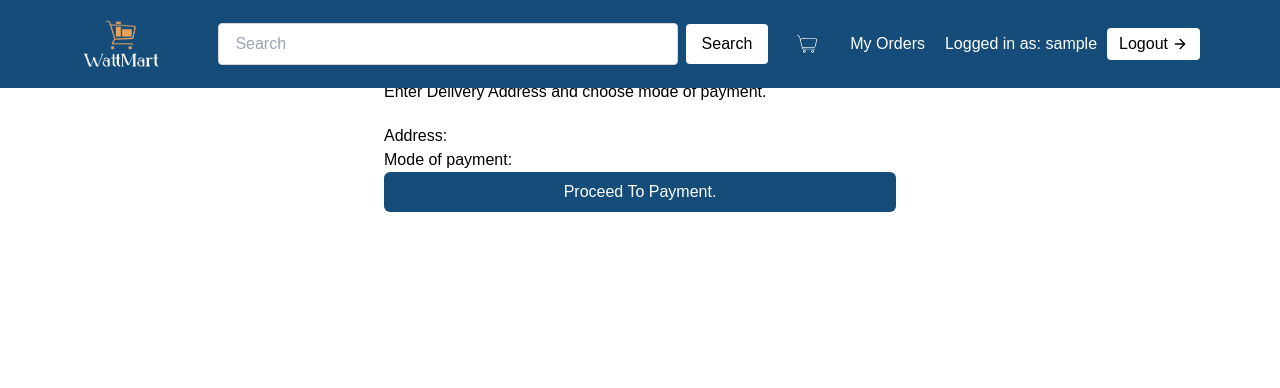
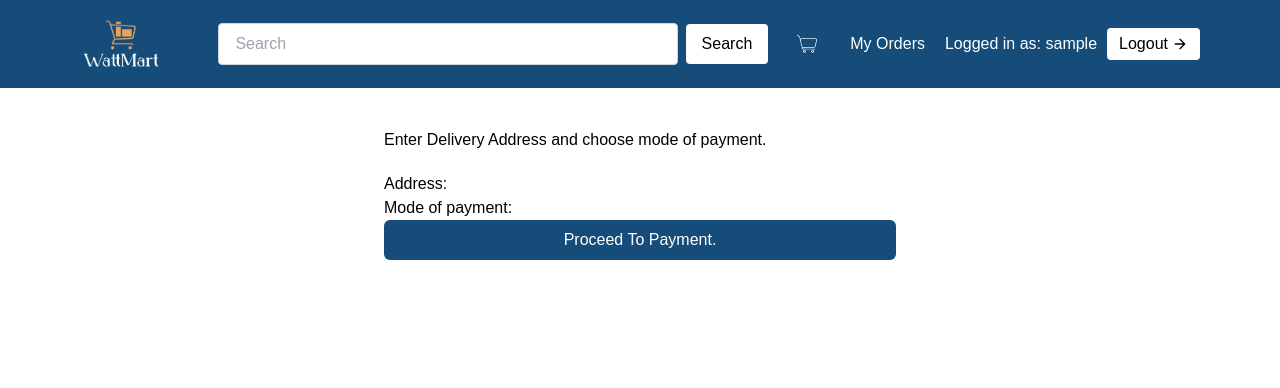
Before and after one commit to Suhail270/F20EC-CW2, a Django app: page /logistics/ in a window 1280 px wide. Shown: the top 388 px of the page. Run offline with Django 4.2, Linux system fonts and the light colour scheme; the visitor is signed in with stand-in values (Sample User, id 1); data that the repository does not hold is empty; some libraries are stand-ins or nearby versions.

Commit message:
fixed logistics css

```diff
--- a/templates/logistics.html
+++ b/templates/logistics.html
@@ -3,7 +3,7 @@
 
 {% block content %}
 
-<div class="max-w-lg mx-auto mt-20">
+<div class="max-w-lg mx-auto mt-32">
     <p >Enter Delivery Address and choose mode of payment.</p>
     <form method="get" class="mt-5">
         {% csrf_token %}
```
